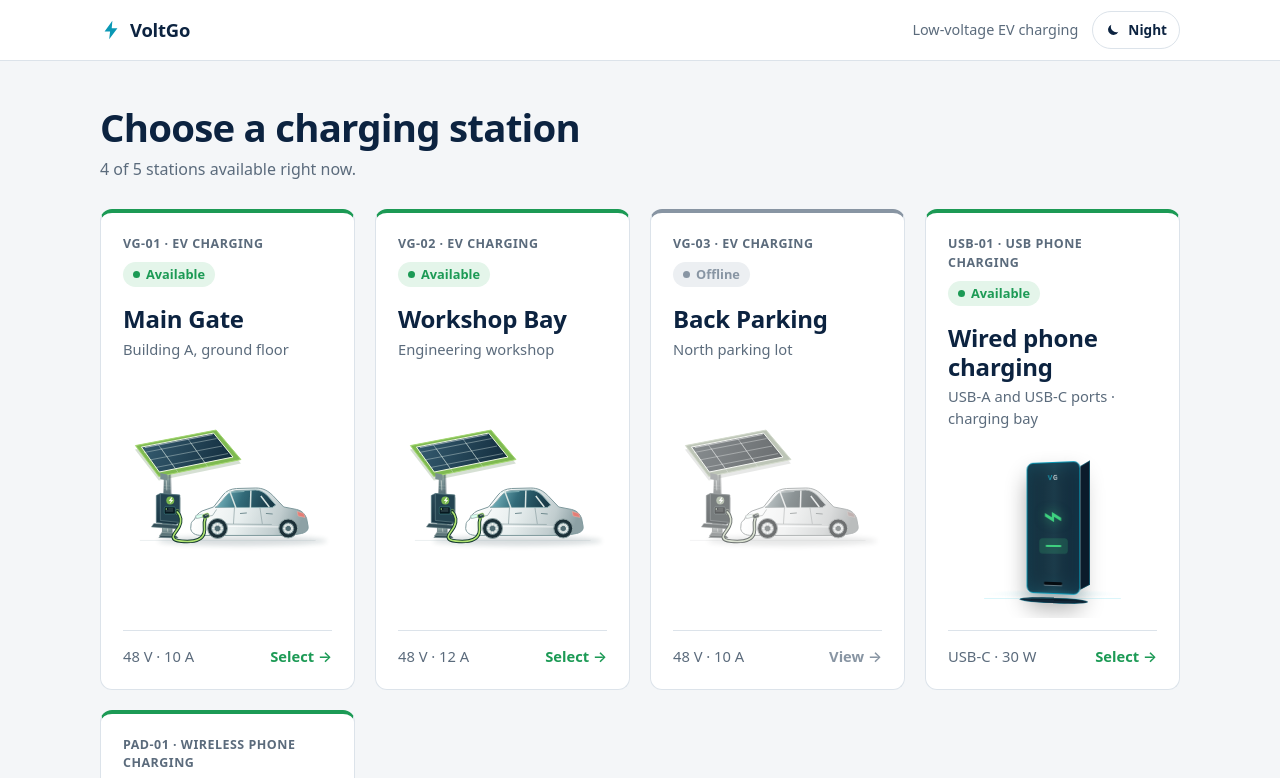
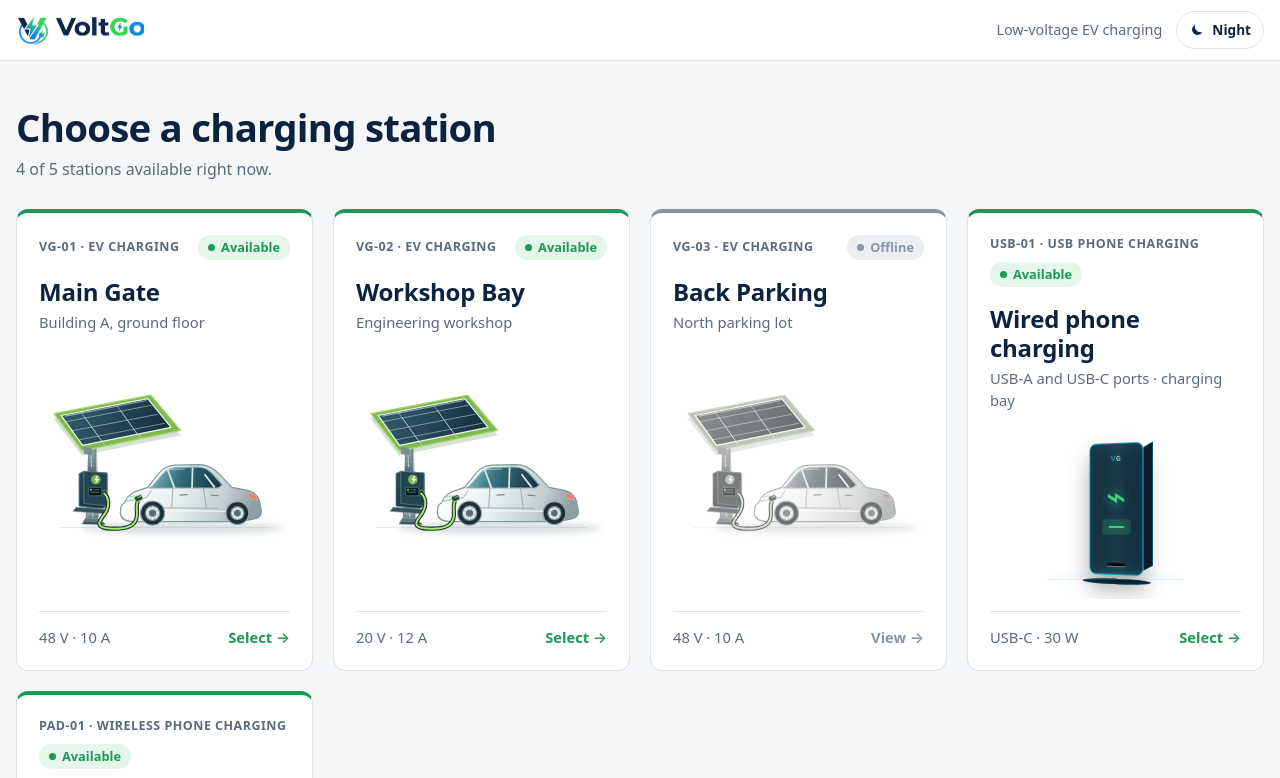
Before and after one commit to Mahmoudelsharkawy09/VoltGo, a plain HTML site: page index.html in a window 1280 px wide. Both pictures are taken after a click on the button "Light". Shown: the top 778 px of the page. Drawn offline with Linux system fonts and the light colour scheme.

Commit message:
Add files via upload

```diff
--- a/css/style.css
+++ b/css/style.css
@@ -89,6 +89,7 @@ a { color: var(--cyan); }
 button, input { font: inherit; color: inherit; }
 
 .container { width: min(1080px, 100% - 32px); margin-inline: auto; }
+.container--wide { width: min(1880px, 100% - 32px); }
 .muted { color: var(--ink-soft); }
 .small { font-size: 0.85rem; }
 
@@ -113,7 +114,7 @@ button, input { font: inherit; color: inherit; }
   font-size: 1.15rem;
   letter-spacing: -0.01em;
 }
-.brand-mark { color: var(--cyan); }
+.brand-logo { display: block; width: clamp(120px, 10vw, 170px); height: auto; }
 .header-note, .back-link { font-size: 0.9rem; color: var(--ink-soft); text-decoration: none; }
 .back-link:hover { color: var(--ink); }
 
--- a/index.html
+++ b/index.html
@@ -3,24 +3,16 @@
   <head>
     <meta charset="utf-8" />
     <meta name="viewport" content="width=device-width, initial-scale=1" />
-    <title>VoltGo – Choose a charging station</title>
+    <title>VoltGo</title>
+    <link rel="icon" type="image/png" sizes="192x192" href="assets/voltgo-icon.png" />
     <link rel="stylesheet" href="css/style.css" />
     <script src="js/theme.js"></script>
   </head>
   <body>
     <header class="site-header">
-      <div class="container header-inner">
+      <div class="container container--wide header-inner">
         <a class="brand" href="index.html" aria-label="VoltGo home">
-          <svg
-            class="brand-mark"
-            viewBox="0 0 24 24"
-            width="22"
-            height="22"
-            aria-hidden="true"
-          >
-            <path d="M13.5 2 5 13.5h6L10 22l9-12h-6.2z" fill="currentColor" />
-          </svg>
-          <span>VoltGo</span>
+          <img class="brand-logo" src="assets/voltgo-logo.png" alt="" />
         </a>
         <div class="header-right">
           <span class="header-note">Low-voltage EV charging</span>
@@ -65,18 +57,40 @@
       </div>
     </header>
 
-    <main class="container">
+    <main class="container container--wide">
       <section class="intro">
         <h1>Choose a charging station</h1>
         <p class="intro-sub" id="summary"></p>
       </section>
 
-      <!-- Cards are created by js/home.js from the list in js/stations.js -->
       <section
         class="stations"
         id="stations"
         aria-label="Charging stations"
       ></section>
+
+      <template id="stationCardTemplate">
+        <a class="station-card" data-card-link>
+          <div class="card-top">
+            <span class="card-id" data-card-id></span>
+            <span class="status" data-card-status></span>
+          </div>
+          <h2 class="card-name" data-card-name></h2>
+          <p class="card-location" data-card-location></p>
+          <div class="charger-stage" aria-hidden="true">
+            <img class="ev-smart-art" data-ev-art src="assets/smart-pole-ev.svg" alt="Smart streetlight pole charging an electric car via a cable">
+            <div class="charger-model" data-phone-art>
+              <div class="charger-face"><span class="charger-logo">V<span>G</span></span><span class="charger-bolt" data-service-icon></span><span class="charger-light"></span><span class="charger-slot"></span></div>
+              <div class="charger-side"></div><div class="charger-foot"></div>
+            </div>
+            <div class="charger-floor" data-card-floor></div>
+          </div>
+          <div class="card-foot">
+            <span class="card-spec" data-card-spec></span>
+            <span class="card-go" data-card-go></span>
+          </div>
+        </a>
+      </template>
     </main>
 
     <script src="js/stations.js"></script>
--- a/js/home.js
+++ b/js/home.js
@@ -1,43 +1,30 @@
-// Home page: build one tall card per station found in STATIONS.
-
 const list = document.getElementById("stations");
 const summary = document.getElementById("summary");
+const cardTemplate = document.getElementById("stationCardTemplate");
 
 function createCard(station, index) {
-  const card = document.createElement("a");
-  card.className = "station-card is-" + station.status + " is-service-" + (station.type || "ev");
-  card.href = (station.type === "wired" || station.type === "wireless" ? "phone.html" : "station.html") + "?id=" + encodeURIComponent(station.id);
+  const card = cardTemplate.content.firstElementChild.cloneNode(true);
+  const type = station.type || "ev";
+  const isPhone = type === "wired" || type === "wireless";
+  card.classList.add("is-" + station.status, "is-service-" + type);
+  card.href = (isPhone ? "phone.html" : "station.html") + "?id=" + encodeURIComponent(station.id);
   card.style.setProperty("--i", index); // used for the staggered entrance animation
-  const serviceLabel = station.type === "wired" ? "USB PHONE CHARGING" : station.type === "wireless" ? "WIRELESS PHONE CHARGING" : "EV CHARGING";
-  const spec = station.type === "wired" || station.type === "wireless"
-    ? (station.type === "wired" ? "USB-C" : "Qi") + " · " + Math.round(station.powerKw * 1000) + " W"
+  const serviceLabel = type === "wired" ? "USB PHONE CHARGING" : type === "wireless" ? "WIRELESS PHONE CHARGING" : "EV CHARGING";
+  const spec = isPhone
+    ? (type === "wired" ? "USB-C" : "Qi") + " · " + Math.round(station.powerKw * 1000) + " W"
     : station.voltage + " V · " + station.current + " A";
-  const serviceIcon = station.type === "wired" ? "⌁" : station.type === "wireless" ? "◎" : "ϟ";
-  const chargingUnit = station.type === "ev" ? `
-    <img class="ev-smart-art" src="assets/smart-pole-ev.svg" alt="Night scene: VoltGo smart streetlight pole charging an electric car via a cable on the pavement">` : `
-    <div class="charger-model">
-      <div class="charger-face"><span class="charger-logo">V<span>G</span></span><span class="charger-bolt">${serviceIcon}</span><span class="charger-light"></span><span class="charger-slot"></span></div>
-      <div class="charger-side"></div><div class="charger-foot"></div>
-    </div>`;
-  card.innerHTML = `
-    <div class="card-top">
-      <span class="card-id">${station.id} · ${serviceLabel}</span>
-      <span class="status status--${station.status}">${STATUS_LABELS[station.status]}</span>
-    </div>
-
-    <h2 class="card-name">${station.name}</h2>
-    <p class="card-location">${station.location}</p>
-
-    <div class="charger-stage" aria-hidden="true">
-      ${chargingUnit}
-      <div class="charger-floor"></div>
-    </div>
-
-    <div class="card-foot">
-      <span class="card-spec">${spec}</span>
-      <span class="card-go">${station.status === "offline" ? "View" : "Select"} &rarr;</span>
-    </div>
-  `;
+  card.querySelector("[data-card-id]").textContent = station.id + " · " + serviceLabel;
+  const status = card.querySelector("[data-card-status]");
+  status.classList.add("status--" + station.status);
+  status.textContent = STATUS_LABELS[station.status];
+  card.querySelector("[data-card-name]").textContent = station.name;
+  card.querySelector("[data-card-location]").textContent = station.location;
+  card.querySelector("[data-card-spec]").textContent = spec;
+  card.querySelector("[data-card-go]").textContent = (station.status === "offline" ? "View" : "Select") + " →";
+  card.querySelector("[data-ev-art]").hidden = isPhone;
+  card.querySelector("[data-phone-art]").hidden = !isPhone;
+  card.querySelector("[data-card-floor]").hidden = !isPhone;
+  card.querySelector("[data-service-icon]").textContent = type === "wired" ? "⌁" : "◎";
   return card;
 }
 
--- a/js/stations.js
+++ b/js/stations.js
@@ -17,7 +17,7 @@ const STATIONS = [
     status: "available",
     voltage: 48,
     current: 10,
-    pricePerKwh: 4.0,
+    pricePerKwh: 20.0,
   },
   {
     id: "VG-02",
@@ -25,9 +25,9 @@ const STATIONS = [
     type: "ev",
     location: "Engineering workshop",
     status: "available",
-    voltage: 48,
+    voltage: 20,
     current: 12,
-    pricePerKwh: 4.0,
+    pricePerKwh: 20.0,
   },
   {
     id: "VG-03",
@@ -50,11 +50,30 @@ const STATIONS = [
     powerKw: 0.03,
     pricePerKwh: 0,
     ports: [
-      { id: "USB-A 1", type: "Standard USB", location: "Near entrance", available: true },
-      { id: "USB-C 1", type: "USB Type-C", location: "Center bay", available: true },
-      { id: "USB-C 2", type: "USB Type-C", location: "Window side", available: false },
+      {
+        id: "USB-A 1",
+        type: "Standard USB",
+        location: "Near entrance",
+        available: true,
+      },
+      {
+        id: "USB-C 1",
+        type: "USB Type-C",
+        location: "Center bay",
+        available: true,
+      },
+      {
+        id: "USB-C 2",
+        type: "USB Type-C",
+        location: "Window side",
+        available: false,
+      },
     ],
-    packages: [{ minutes: 15, price: 10 }, { minutes: 30, price: 18 }, { minutes: 60, price: 30 }],
+    packages: [
+      { minutes: 15, price: 10 },
+      { minutes: 30, price: 18 },
+      { minutes: 60, price: 30 },
+    ],
   },
   {
     id: "PAD-01",
@@ -67,11 +86,30 @@ const STATIONS = [
     powerKw: 0.015,
     pricePerKwh: 0,
     ports: [
-      { id: "Qi pad 1", type: "Wireless pad", location: "Near entrance", available: true },
-      { id: "Qi pad 2", type: "Wireless pad", location: "Center bay", available: false },
-      { id: "Qi pad 3", type: "Wireless pad", location: "Window side", available: false },
+      {
+        id: "Qi pad 1",
+        type: "Wireless pad",
+        location: "Near entrance",
+        available: true,
+      },
+      {
+        id: "Qi pad 2",
+        type: "Wireless pad",
+        location: "Center bay",
+        available: false,
+      },
+      {
+        id: "Qi pad 3",
+        type: "Wireless pad",
+        location: "Window side",
+        available: false,
+      },
     ],
-    packages: [{ minutes: 15, price: 10 }, { minutes: 30, price: 18 }, { minutes: 60, price: 30 }],
+    packages: [
+      { minutes: 15, price: 10 },
+      { minutes: 30, price: 18 },
+      { minutes: 60, price: 30 },
+    ],
   },
 ];
 
--- a/js/theme.js
+++ b/js/theme.js
@@ -1,68 +1,53 @@
-// Apply the selected theme before the page is drawn. The query parameter also
-// carries the choice between pages opened from file://, where storage may differ.
+// Read the theme before the page is drawn to prevent a flash of the wrong mode.
+const themeKey = "voltgo-theme";
+const root = document.documentElement;
+const queryTheme = new URLSearchParams(location.search).get("theme");
+let theme = queryTheme === "light" || queryTheme === "dark" ? queryTheme : "dark";
 
-(function () {
-  var KEY = "voltgo-theme";
+try {
+  if (!queryTheme) theme = localStorage.getItem(themeKey) === "light" ? "light" : "dark";
+} catch (error) {
+  // The URL still lets the chosen theme travel between pages if storage is blocked.
+}
+root.dataset.theme = theme;
 
-  function readSaved() {
-    var fromUrl = new URLSearchParams(location.search).get("theme");
-    if (fromUrl === "dark" || fromUrl === "light") return fromUrl;
-    try { return localStorage.getItem(KEY); } catch (e) { return null; }
-  }
-  function save(theme) {
-    try { localStorage.setItem(KEY, theme); } catch (e) { /* storage blocked: ignore */ }
+function updateThemeButton() {
+  const button = document.getElementById("themeToggle");
+  if (!button) return;
+  const isDark = root.dataset.theme === "dark";
+  button.setAttribute("aria-pressed", String(isDark));
+  button.setAttribute("aria-label", isDark ? "Switch to light mode" : "Switch to night mode");
 }
 
-  function carryThemeOnLinks(theme) {
-    document.querySelectorAll("a[href]").forEach(function (link) {
+function addThemeToLinks() {
+  document.querySelectorAll("a[href]").forEach((link) => {
     if (link.target === "_blank" || link.hasAttribute("download")) return;
-      try {
-        var destination = new URL(link.href, location.href);
-        var folder = new URL(".", location.href);
-        if (destination.protocol !== location.protocol || destination.host !== location.host || !destination.pathname.startsWith(folder.pathname)) return;
-        destination.searchParams.set("theme", theme);
+    const destination = new URL(link.href, location.href);
+    if (destination.origin !== location.origin) return;
+    destination.searchParams.set("theme", root.dataset.theme);
     link.href = destination.href;
-      } catch (e) { /* Ignore non-page links. */ }
   });
 }
 
-  var root = document.documentElement;
-  root.setAttribute("data-theme", readSaved() === "light" ? "light" : "dark");
-
-  document.addEventListener("DOMContentLoaded", function () {
-    var button = document.getElementById("themeToggle");
+document.addEventListener("DOMContentLoaded", () => {
+  updateThemeButton();
+  addThemeToLinks();
+  const button = document.getElementById("themeToggle");
   if (!button) return;
-
-    function refresh() {
-      var dark = root.getAttribute("data-theme") === "dark";
-      button.setAttribute("aria-pressed", dark ? "true" : "false");
-      button.setAttribute("aria-label", dark ? "Switch to light mode" : "Switch to night mode");
-    }
-
-    button.addEventListener("click", function () {
-      var next = root.getAttribute("data-theme") === "dark" ? "light" : "dark";
-      root.setAttribute("data-theme", next);
-      save(next);
-      var currentUrl = new URL(location.href);
-      currentUrl.searchParams.set("theme", next);
-      history.replaceState(null, "", currentUrl.href);
-      carryThemeOnLinks(next);
-      refresh();
+  button.addEventListener("click", () => {
+    root.dataset.theme = root.dataset.theme === "dark" ? "light" : "dark";
+    try { localStorage.setItem(themeKey, root.dataset.theme); } catch (error) {}
+    const url = new URL(location.href);
+    url.searchParams.set("theme", root.dataset.theme);
+    history.replaceState(null, "", url.href);
+    addThemeToLinks();
+    updateThemeButton();
+  });
 });
 
-    carryThemeOnLinks(root.getAttribute("data-theme"));
-    refresh();
+window.addEventListener("storage", (event) => {
+  if (event.key !== themeKey || !["light", "dark"].includes(event.newValue)) return;
+  root.dataset.theme = event.newValue;
+  addThemeToLinks();
+  updateThemeButton();
 });
-
-  window.addEventListener("storage", function (event) {
-    if (event.key !== KEY || (event.newValue !== "light" && event.newValue !== "dark")) return;
-    root.setAttribute("data-theme", event.newValue);
-    carryThemeOnLinks(event.newValue);
-    var button = document.getElementById("themeToggle");
-    if (button) {
-      var dark = event.newValue === "dark";
-      button.setAttribute("aria-pressed", dark ? "true" : "false");
-      button.setAttribute("aria-label", dark ? "Switch to light mode" : "Switch to night mode");
-    }
-  });
-})();
```
Also changed, not shown: js/phone.js (+14 -8 lines), js/station.js (+48 -4 lines), phone.html (+16 -3 lines), station.html (+19 -17 lines), assets/Gemini_Generated_Image_5ov59u5ov59u5ov5.jpg (added), assets/download.png (added), assets/voltgo-icon.png (added), assets/voltgo-logo.png (added), 1 other file. Lines whose indentation alone changed are shown as unchanged.
